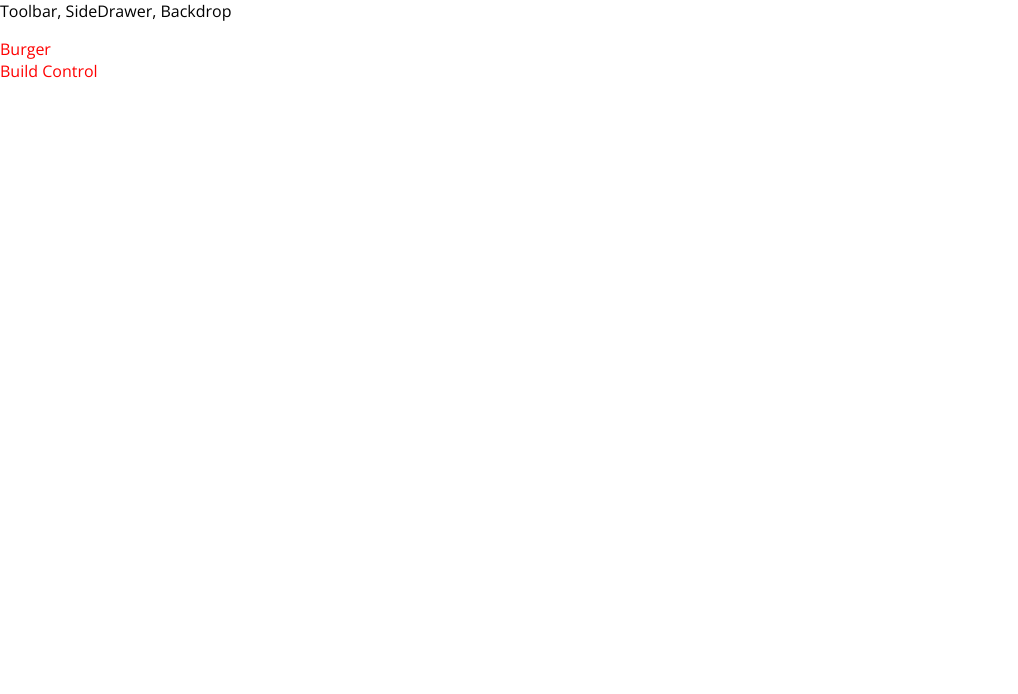
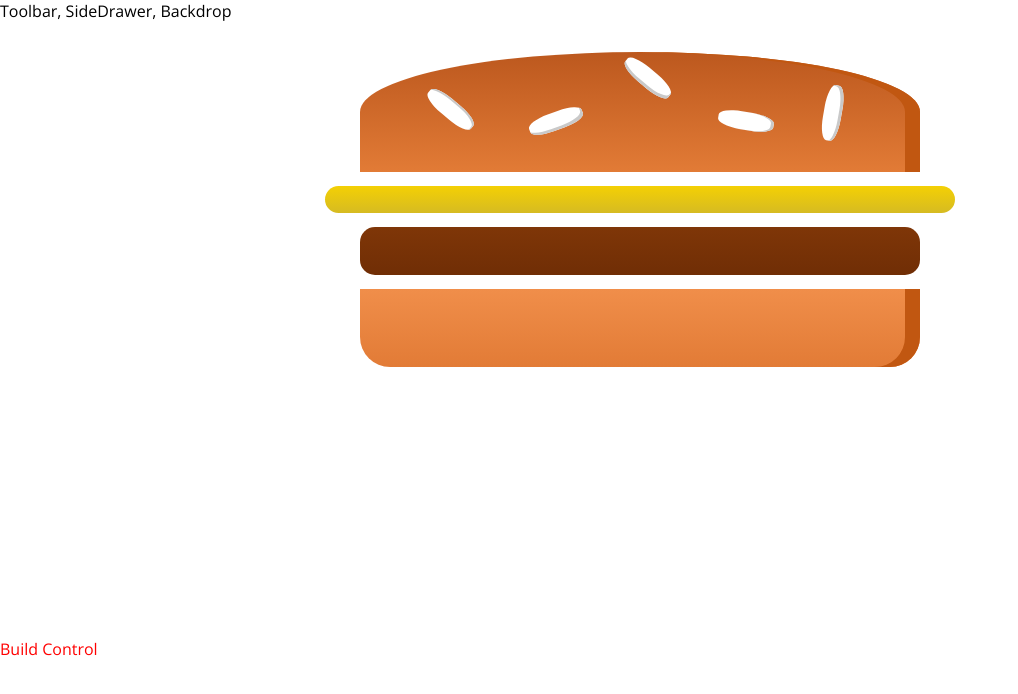
Before and after one commit to YudhaYuki/burger-builder-updated, a React app: page / in a window 1280 px wide. Shown: the top 694 px of the page, without its empty margins (0-1018 px from the left). Built offline with nearby package versions, Linux system fonts and the light colour scheme.

Commit message:
Starting The Burger Component

```diff
--- /dev/null
+++ b/src/components/Burger/Burger.css
@@ -0,0 +1,30 @@
+.Burger {
+    width: 100%;
+    margin: auto;
+    height: 250px;
+    overflow: scroll;
+    text-align: center;
+    font-weight: bold;
+    font-size: 1.2rem;
+}
+
+@media (min-width: 500px) and (min-height: 400px) {
+    .Burger {
+        width: 350px;
+        height: 300px;
+    }
+}
+
+@media (min-width: 500px) and (min-height: 401px) {
+    .Burger {
+        width: 450px;
+        height: 400px;
+    }
+}
+
+@media (min-width: 1000px) and (min-height: 700px) {
+    .Burger {
+        width: 700px;
+        height: 600px;
+    }
+}
--- a/src/components/Burger/Burger.js
+++ b/src/components/Burger/Burger.js
@@ -0,0 +1,18 @@
+import React from 'react';
+
+import classes from './Burger.css';
+import BurgerIngredient from './BurgerIngredient/BurgerIngredient'
+
+
+const burger = (props) => {
+    return (
+        <div className={classes.Burger}>
+            <BurgerIngredient type="bread-top" />
+            <BurgerIngredient type="cheese" />
+            <BurgerIngredient type="meat" />
+            <BurgerIngredient type="bread-bottom" />
+        </div>
+    );
+}
+
+export default burger;
--- a/src/containers/BurgerBuilder/BurgerBuilder.js
+++ b/src/containers/BurgerBuilder/BurgerBuilder.js
@@ -1,12 +1,13 @@
 import React, { Component } from 'react';
 
 import Aux from '../../hoc/Aux';
+import Burger from '../../components/Burger/Burger';
 
 class BurgerBuilder extends Component {
     render() {
         return (
             <Aux>
-                <div>Burger</div>
+                <Burger />
                 <div>Build Control</div>
             </Aux>
         );
```
